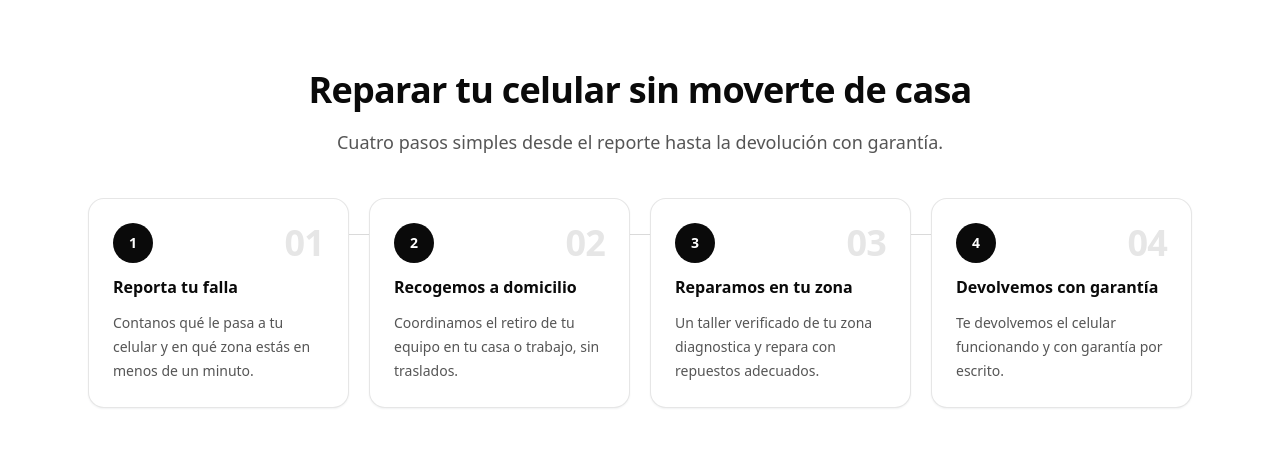
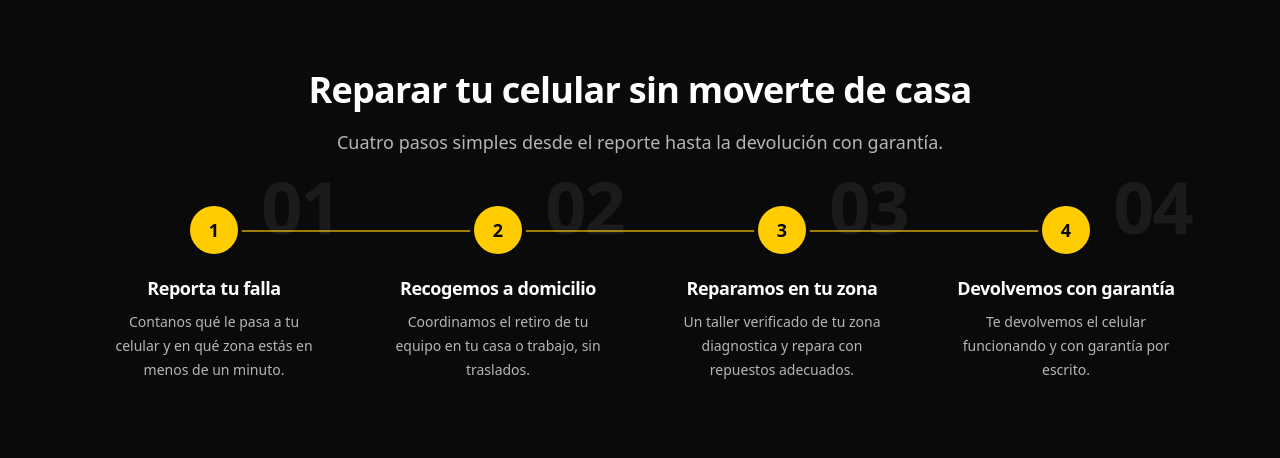
Before and after one commit to TomyRioss/fixeado, a Next.js app: page / in a window 1280 px wide. Shown: the part 826-1284 px from the top of the page. Built offline with nearby package versions, Linux system fonts and the light colour scheme.

Commit message:
redisenio como-funciona: banda negra + timeline amarillo identidad marca

```diff
--- a/app/page.tsx
+++ b/app/page.tsx
@@ -141,9 +141,10 @@ export default function ClientsPage() {
         </a>
       </section>
 
-      <section id="como-funciona" className="bg-surface">
-        <div className="mx-auto flex w-full max-w-6xl flex-col gap-10 px-4 py-20 sm:px-6 sm:py-24">
+      <section id="como-funciona" className="scroll-mt-16 bg-primary">
+        <div className="mx-auto flex w-full max-w-6xl flex-col gap-12 px-4 py-20 sm:px-6 sm:py-24">
           <SectionHeading
+            tone="dark"
             eyebrow="Cómo funciona"
             title="Reparar tu celular sin moverte de casa"
             description="Cuatro pasos simples desde el reporte hasta la devolución con garantía."
--- a/components/landing/steps-grid.tsx
+++ b/components/landing/steps-grid.tsx
@@ -13,10 +13,14 @@ interface StepsGridProps {
 
 export function StepsGrid({ steps }: StepsGridProps) {
   return (
-    <ol className="relative grid grid-cols-1 gap-5 sm:grid-cols-2 lg:grid-cols-4">
+    <ol className="relative grid grid-cols-1 gap-10 lg:grid-cols-4 lg:gap-8">
       <span
         aria-hidden="true"
-        className="absolute left-8 right-8 top-9 hidden h-px bg-primary/15 lg:block"
+        className="absolute bottom-2 left-6 top-2 w-0.5 bg-cta/60 lg:hidden"
+      />
+      <span
+        aria-hidden="true"
+        className="absolute left-[12%] right-[12%] top-6 hidden h-0.5 bg-cta/60 lg:block"
       />
       {steps.map((step, index) => (
         <motion.li
@@ -25,21 +29,25 @@ export function StepsGrid({ steps }: StepsGridProps) {
           whileInView={{ opacity: 1, y: 0 }}
           viewport={{ once: true, margin: "-80px" }}
           transition={{ duration: 0.5, delay: index * 0.08, ease: "easeOut" }}
-          className="group relative flex flex-col gap-3 rounded-2xl border border-primary/10 bg-background p-6 shadow-[0_1px_2px_rgba(11,27,51,0.06)] transition-all duration-300 hover:-translate-y-1 hover:border-primary/20 hover:shadow-[0_16px_32px_-16px_rgba(11,27,51,0.25)]"
+          className="relative flex gap-5 lg:flex-col lg:items-center lg:gap-0 lg:text-center"
         >
-          <div className="flex items-center justify-between">
-            <span className="inline-flex h-10 w-10 items-center justify-center rounded-full bg-primary text-sm font-extrabold text-primary-foreground ring-4 ring-surface transition-colors duration-300 group-hover:bg-cta group-hover:text-cta-foreground">
+          <span className="relative z-10 inline-flex h-12 w-12 shrink-0 items-center justify-center rounded-full bg-cta text-lg font-extrabold text-cta-foreground ring-4 ring-primary">
             {index + 1}
           </span>
           <span
             aria-hidden="true"
-              className="text-4xl font-extrabold tracking-tight text-primary/10 transition-colors duration-300 group-hover:text-cta/60"
+            className="pointer-events-none absolute -top-9 right-0 hidden select-none text-7xl font-extrabold tracking-tight text-white/[0.07] lg:block"
           >
             {String(index + 1).padStart(2, "0")}
           </span>
+          <div className="lg:pt-5">
+            <h3 className="text-lg font-extrabold leading-7 tracking-tight text-primary-foreground">
+              {step.title}
+            </h3>
+            <p className="mt-1 text-sm leading-6 text-primary-foreground/70 lg:mx-auto lg:mt-2 lg:max-w-[26ch]">
+              {step.description}
+            </p>
           </div>
-          <h3 className="text-base font-bold leading-6 text-primary">{step.title}</h3>
-          <p className="text-sm leading-6 text-muted">{step.description}</p>
         </motion.li>
       ))}
     </ol>
```
Lines whose indentation alone changed are shown as unchanged.
